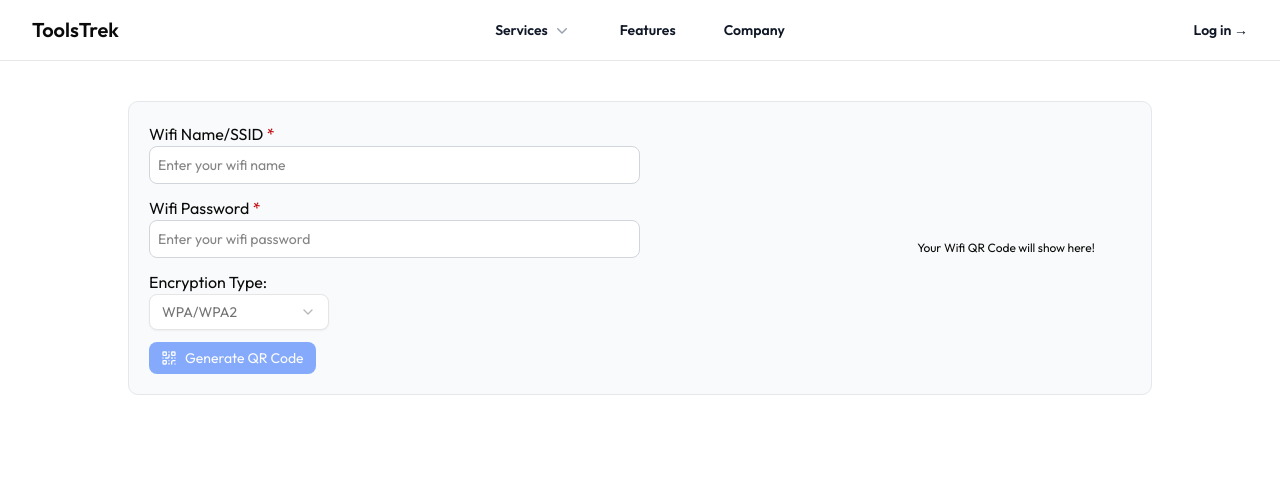
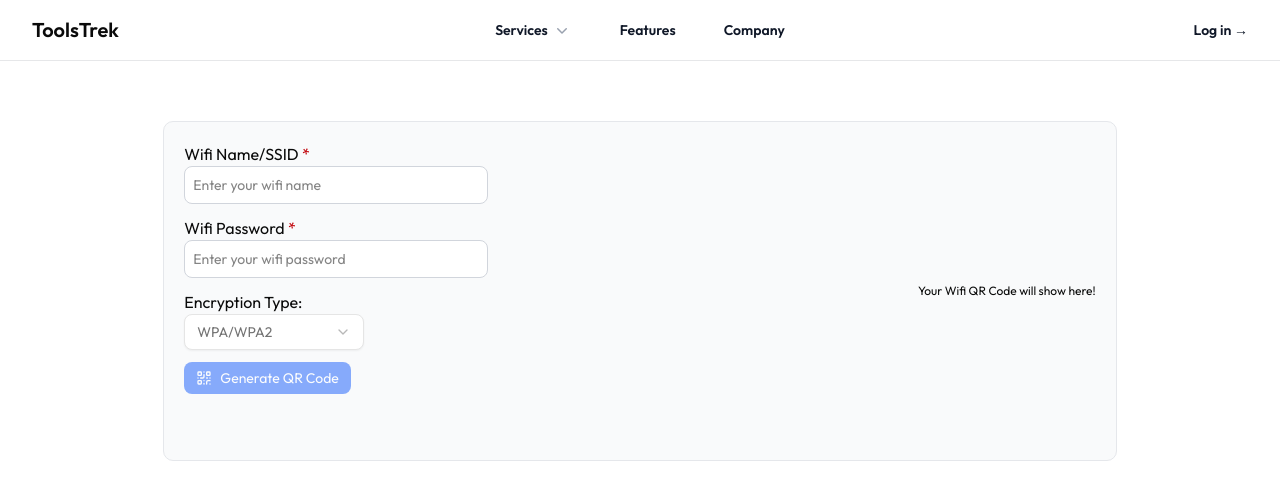
Before and after one commit to tasnimultas67/toolstrek, a Next.js app: page /tools/wifi-qr in a window 1280 px wide. Shown: the top 500 px of the page. Built offline with nearby package versions, Linux system fonts and the light colour scheme.

Commit message:
feat: Integrate framer-motion for enhanced animations in Wifi QR Generator component

```diff
--- a/app/tools-compo/WifiQRGen.js
+++ b/app/tools-compo/WifiQRGen.js
@@ -13,6 +13,7 @@ import {
 import { Copy, Download, Link2, QrCode } from "lucide-react";
 import { Switch } from "@/components/ui/switch";
 import Image from "next/image";
+import { motion, AnimatePresence } from "framer-motion";
 
 const WifiQRGen = () => {
   const [ssid, setSsid] = useState("");
@@ -94,8 +95,8 @@ const WifiQRGen = () => {
 
   return (
     <div className="">
-      <div className="grid grid-cols-1 md:grid-cols-2 max-w-5xl mx-auto p-5 bg-gray-50 rounded-lg mt-10 border border-gray-200">
-        <div>
+      <div className="flex justify-between w-10/12 mx-auto p-5 bg-gray-50 rounded-lg mt-10 border border-gray-200 md:h-[340px]">
+        <div className="w-1/3">
           <form onSubmit={(e) => e.preventDefault()} className="space-y-3">
             {/* SSID Input */}
             <div className="space-y-1">
@@ -158,12 +159,11 @@ const WifiQRGen = () => {
         </div>
 
         {/* QR Code Preview & Buttons */}
-        <div className="flex flex-col items-end justify-center">
+        <div className="w-1/3 flex flex-col items-end justify-center">
+          <div className="flex flex-col items-end justify-center ">
             {!qrCode && (
-            <div className="w-[250px]">
-              <p className="text-xs text-center">
-                Your Wifi QR Code will show here!
-              </p>
+              <div className="">
+                <p className="text-xs ">Your Wifi QR Code will show here!</p>
               </div>
             )}
             {qrCode && (
@@ -185,10 +185,17 @@ const WifiQRGen = () => {
             )}
           </div>
         </div>
-      {/* PDF Template Download */}
+      </div>
+      {/* PDF Template Download section*/}
+
       {qrCode && (
-        <div className="max-w-5xl mx-auto p-3 bg-gray-50 rounded-lg mt-5 border border-gray-200 flex items-center justify-between">
-          <div className="w-[45%] flex items-center gap-4">
+        <motion.div
+          initial={{ opacity: 0, y: 20 }}
+          animate={{ opacity: 1, y: 0 }}
+          transition={{ delay: 0.5, duration: 0.5 }}
+          className="w-10/12 mx-auto p-3 bg-gray-50 rounded-lg mt-5 border border-gray-200 flex items-center justify-between"
+        >
+          <div className="w-1/2 flex items-center gap-4">
             <Image
               src="/wifi_qr_template.jpg"
               alt="Wifi QR Template Demo"
@@ -201,7 +208,7 @@ const WifiQRGen = () => {
             </h3>
           </div>
           {/* Buttons */}
-          <div className="flex items-center justify-center gap-3">
+          <div className="w-1/2 flex items-center justify-end gap-3">
             {/* Show password in template */}
             <div className="flex items-center space-x-2 text-xs">
               <Switch
@@ -222,7 +229,7 @@ const WifiQRGen = () => {
               Download Full Template
             </button>
           </div>
-        </div>
+        </motion.div>
       )}
     </div>
   );
--- a/app/tools/wifi-qr/page.js
+++ b/app/tools/wifi-qr/page.js
@@ -3,7 +3,7 @@ import React from "react";
 
 const page = () => {
   return (
-    <div>
+    <div className="max-w-[1200px] w-[1160px] mx-auto px-1 lg:px-2 py-5">
       <WifiQRGen></WifiQRGen>
     </div>
   );
--- a/package.json
+++ b/package.json
@@ -19,6 +19,7 @@
     "jspdf": "^3.0.1",
     "lucide": "^0.507.0",
     "lucide-react": "^0.507.0",
+    "motion": "^12.9.4",
     "next": "15.3.1",
     "qrcode": "^1.5.4",
     "qrcode.react": "^4.2.0",
```
Also changed, not shown: 1 other file (tests, documents, lock files or other folders). Lines whose indentation alone changed are shown as unchanged.
